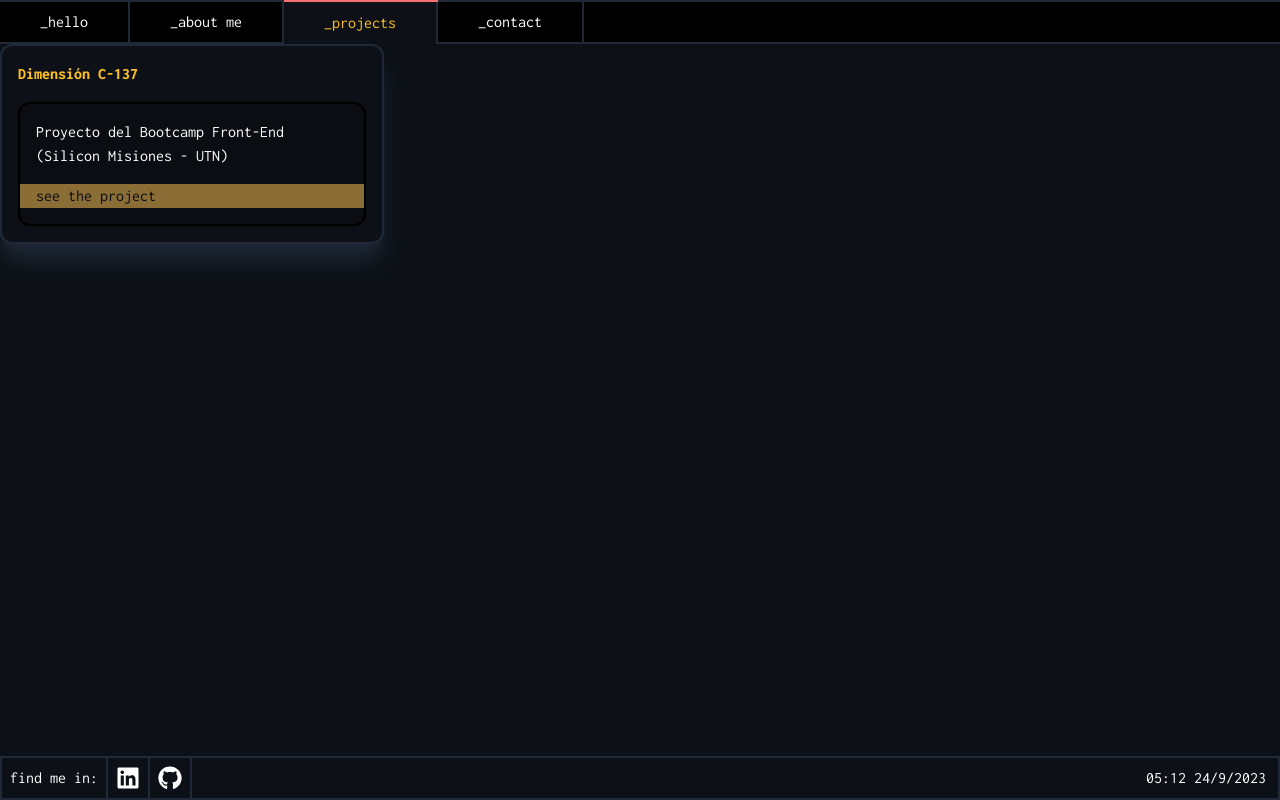
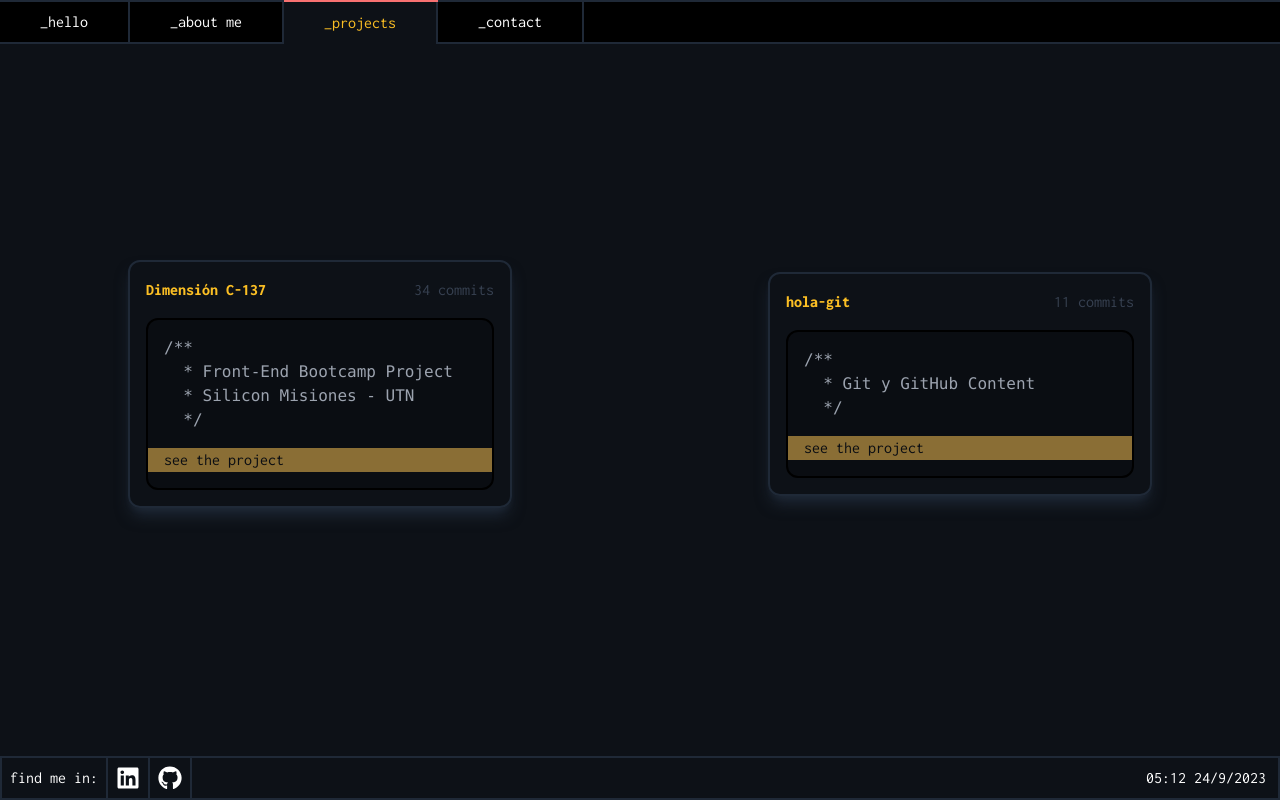
Before and after one commit to mzapf/portfolio, a React (Vite) app: page /projects in a window 1280 px wide. Built offline with nearby package versions, Linux system fonts and the light colour scheme.

Commit message:
improve Project Card system

```diff
--- a/src/components/About.jsx
+++ b/src/components/About.jsx
@@ -1,15 +1,9 @@
+import { CodeEditor } from "./CodeEditor"
+
 const About = () => {
     return (
         <>
-            <p>
-                Lorem, ipsum dolor sit amet consectetur adipisicing elit.
-                Provident eum inventore praesentium ratione ea, suscipit
-                corrupti laboriosam cum deserunt esse aperiam perspiciatis
-                quaerat odio? Odio voluptates, natus unde minus error
-                reiciendis. Consequatur nobis itaque ipsam dolores consectetur
-                voluptatem sequi temporibus, fugit quas sint totam doloremque
-                molestias quis odit incidunt magni?
-            </p>
+            <CodeEditor />
         </>
     )
 }
--- /dev/null
+++ b/src/components/CodeEditor.jsx
@@ -0,0 +1,5 @@
+const CodeEditor = () => {
+    return <></>
+}
+
+export { CodeEditor }
--- a/src/components/Hello.jsx
+++ b/src/components/Hello.jsx
@@ -1,9 +1,12 @@
 import { ProjectCard } from "./ProjectCard"
+import projectsData from "../projects.json"
+
+const Project1 = projectsData[0]
 
 const Hello = () => {
     return (
         <>
-            <div className="h-[90vh] flex items-center justify-evenly">
+            <div className="h-[85vh] flex items-center justify-evenly">
                 <div className="flex flex-col gap-20">
                     <div>
                         <h2 className="text-2xl">Hello! I am</h2>
@@ -24,7 +27,7 @@ const Hello = () => {
                     </div>
                 </div>
                 <div>
-                    <ProjectCard />
+                    <ProjectCard project={Project1} />
                 </div>
             </div>
         </>
--- a/src/components/ProjectCard.jsx
+++ b/src/components/ProjectCard.jsx
@@ -1,14 +1,23 @@
-const ProjectCard = () => {
+const ProjectCard = (props) => {
+    const { title, commits, url, content } = props.project
+
+    const commented_content = `/**
+  * ${content.join("\n  * ")}
+  */`
+
     return (
         <>
-            <div className="w-96 border-2 border-gray-800 rounded-xl p-4 shadow-xl shadow-gray-800">
-                <p className="text-amber-400 pb-4 font-bold">Dimensión C-137</p>
+            <div className="w-96 border-2 border-gray-800 rounded-xl p-4 shadow-lg shadow- shadow-gray-800">
+                <div className="flex justify-between">
+                    <p className="text-amber-400 pb-4 font-bold">{title}</p>
+                    <p className="text-gray-700 pb-4">{commits} commits</p>
+                </div>
                 <div className="flex flex-col gap-4 bg-custom-gray-2 border-2 border-black rounded-xl py-4">
-                    <p className="px-4">
-                        Proyecto del Bootcamp Front-End (Silicon Misiones - UTN)
-                    </p>
+                    <pre className="flex text-gray-400 justify-start pl-4">
+                        {commented_content}
+                    </pre>
                     <a
-                        href="https://github.com/mzapf/c-137"
+                        href={url}
                         target="_blank"
                         rel="noopener noreferrer"
                         className="bg-custom-gold text-custom-gray-2 hover:bg-amber-400"
--- a/src/components/Projects.jsx
+++ b/src/components/Projects.jsx
@@ -1,9 +1,14 @@
 import { ProjectCard } from "./ProjectCard"
+import projectsData from "../projects.json"
 
 const Projects = () => {
     return (
         <>
-            <ProjectCard />
+            <div className="h-[85vh] flex items-center justify-around">
+                {projectsData.map((project, index) => (
+                    <ProjectCard key={index} project={project} />
+                ))}
+            </div>
         </>
     )
 }
--- /dev/null
+++ b/src/projects.json
@@ -0,0 +1,19 @@
+[
+    {
+        "title": "Dimensión C-137",
+        "commits": 34,
+        "url": "https://github.com/mzapf/c-137",
+        "content": [
+            "Front-End Bootcamp Project",
+            "Silicon Misiones - UTN"
+        ]
+    },
+    {
+        "title": "hola-git",
+        "commits": 11,
+        "url": "https://github.com/mzapf/hola-git",
+        "content": [
+            "Git y GitHub Content"
+        ]
+    }
+]
```
